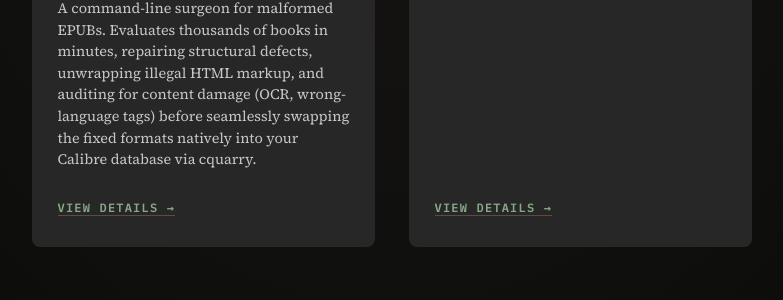
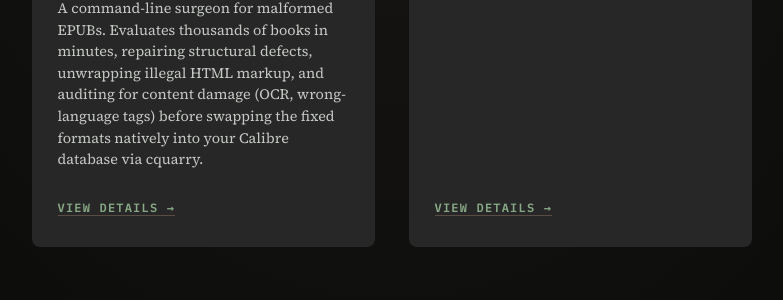
Before and after one commit to VirInvictus/VirInvictus.github.io, a Jekyll site: the page built from README.md, in a window 1280 px wide and 900 px high, scrolled down 3742 px. Shown: the part 262-562 px from the top of the window, without its empty margins (248-1031 px from the left). Built offline with Jekyll 4.4.1, drawn with Linux system fonts in a browser that asks for light colours.

Commit message:
prose: the slop pass's named leftovers
README bindery card loses 'seamlessly' (the codex page already makes
the point precisely: in a single transaction); bindery-cli drops
'utilizing' and 'comprehensive'; atrium's lowercase fragment becomes
'A thousand-test suite' (count re-verified against the tree, 1001 test
attributes, and no longer point-in-time precise); the four front-matter
descriptions that truncated mid-thought now end as complete sentences
(atrium's included, same class); the workshop post's lazygit line no
longer echoes what-i-use's compliment near-verbatim.

```diff
--- a/README.md
+++ b/README.md
@@ -147,7 +147,7 @@ Native Linux desktop software sits at the centre, with games, KOReader companion
 <div class="codex-plate">
 <img src="{{ '/assets/img/bindery-cli-sweep.webp' | relative_url }}" alt="bindery-cli's dry-run library sweep: per-book epubcheck results above a summary table ending in 'no files written'" loading="lazy">
 </div>
-<p class="card-desc">A command-line surgeon for malformed EPUBs. Evaluates thousands of books in minutes, repairing structural defects, unwrapping illegal HTML markup, and auditing for content damage (OCR, wrong-language tags) before seamlessly swapping the fixed formats natively into your Calibre database via cquarry.</p>
+<p class="card-desc">A command-line surgeon for malformed EPUBs. Evaluates thousands of books in minutes, repairing structural defects, unwrapping illegal HTML markup, and auditing for content damage (OCR, wrong-language tags) before swapping the fixed formats natively into your Calibre database via cquarry.</p>
 <p class="card-link-container"><a href="{{ '/codex/bindery/' | relative_url }}" class="card-link">View Details &rarr;</a></p>
 </div>
 <div class="codex-card">
```
Also changed, not shown: _posts/2026-07-25-the-workshop.md (+1 -1 lines), codex/1-timezone.md (+1 -1 lines), codex/atrium.md (+2 -2 lines), codex/bindery-cli.md (+1 -1 lines), codex/kobo-style-sleepscreen-banner.md (+1 -1 lines), codex/viaduct.md (+1 -1 lines).
